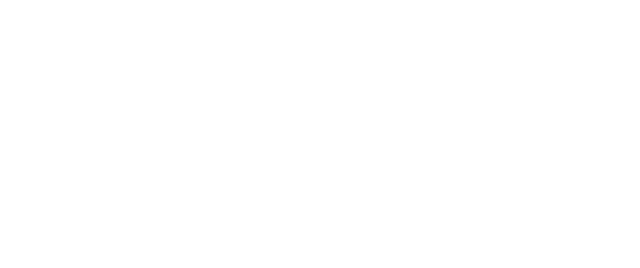
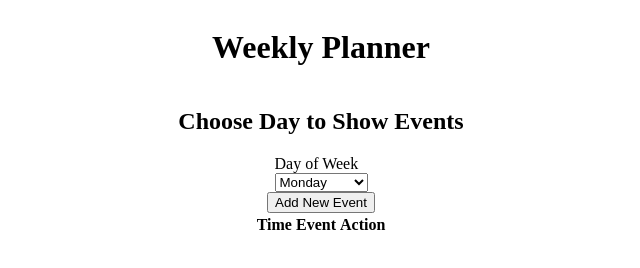
Before and after one commit to RossBrewster/week-planner, a website: page index.html in a window 1280 px wide. Shown: the whole page, without its empty margins (319-959 px from the left). Drawn offline with Linux system fonts and the light colour scheme.

Commit message:
Round 1 done

```diff
--- a/index.html
+++ b/index.html
@@ -7,6 +7,44 @@
   <link rel="stylesheet" href="styles.css">
 </head>
 <body>
+  <div class="container">
+    <div class="column-full">
+      <div class="row justify-center">
+        <h1>Weekly Planner</h1>
+      </div>
+      <div class="row justify-center">
+        <h2>Choose Day to Show Events</h2>
+      </div>
+      <div class="row justify-center">
+        <div class="flex flex-col">
+          <label for="dropdown-days">Day of Week</label>
+          <select id="dropdown-days">
+            <option value="monday">Monday</option>
+            <option value="tuesday">Tuesday</option>
+            <option value="wednesday">Wednesday</option>
+            <option value="thursday">Thursday</option>
+            <option value="friday">Friday</option>
+            <option value="saturday">Saturday</option>
+            <option value="sunday">Sunday</option>
+          </select>
+        </div>
+      </div>
+      <div class="row justify-center">
+        <button type="button" class="add-event">Add New Event</button>
+      </div>
+      <div class="row justify-center">
+        <table class="event-list">
+          <tr>
+            <th>Time</th>
+            <th>Event</th>
+            <th>Action</th>
+          </tr>
+        </table>
+      </div>
+    </div>
+  </div>
+
+
   <script src="main.js"></script>
 </body>
 </html>
--- a/styles.css
+++ b/styles.css
@@ -0,0 +1,25 @@
+.container {
+  max-width: 800px;
+  margin: 0 auto;
+  padding: 0 1.5rem;
+}
+
+.column-full {
+  flex-basis: 100%;
+}
+
+.row {
+  display: flex;
+}
+
+.justify-center {
+  justify-content: center;
+}
+
+.flex-col {
+  flex-direction: column;
+}
+
+.flex {
+  display: flex;
+}
```
